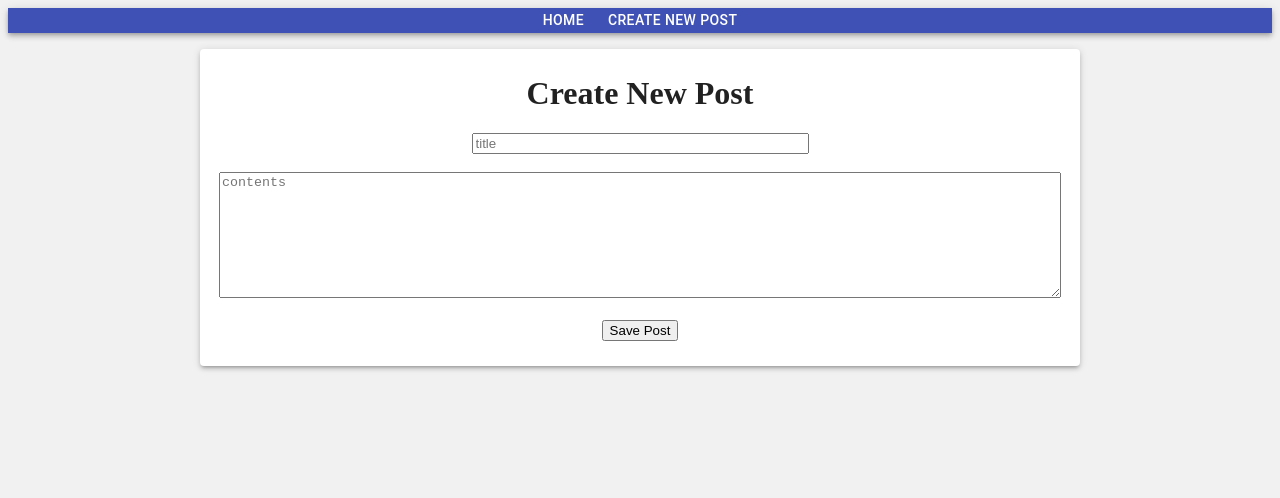
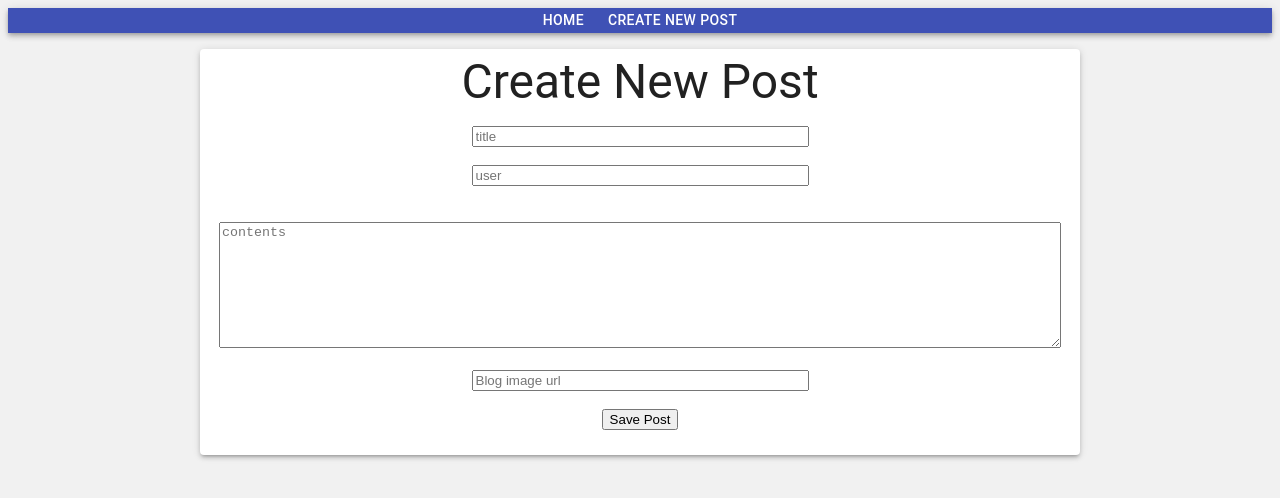
Before and after one commit to bterbs/React-Blog-App, a React (Create React App) app: page /create-new-post in a window 1280 px wide. Shown: the top 498 px of the page. Built offline with nearby package versions, Linux system fonts and the light colour scheme.

Commit message:
Add images to posts.

```diff
--- a/src/Components/App/App.js
+++ b/src/Components/App/App.js
@@ -1,6 +1,7 @@
 import React, { useState, useRef } from "react"
 import { Route, Switch } from "react-router-dom"
 import Container from "@material-ui/core/Container"
+import Card from "@material-ui/core/Card"
 
 import CreateNewPost from "../CreateNewPost/CreateNewPost"
 import DisplayAllPosts from "../DisplayAllPosts/DisplayAllPosts"
@@ -11,12 +12,26 @@ import Error from "../Error/Error"
 const App = () => {
     const [title, setTitle] = useState("")
     const [content, setContent] = useState("")
+    const [user, setUser] = useState("")
+    const [image, setImage] = useState("")
     const [allPosts, setAllPosts] = useState([
-        { title: "First Blog Post", content: "What up world!", id: Date.now() },
+        {
+            title: "First Blog Post",
+            content:
+                "Keffiyeh occupy sartorial, synth thundercats cliche 8-bit la croix nisi iceland salvia. Roof party succulents PBR&B readymade pabst quinoa consectetur lorem.",
+            id: Date.now(),
+            user: "Brittany",
+            image:
+                "https://randomwordgenerator.com/img/picture-generator/57e3d6424351ad14f1dc8460962e33791c3ad6e04e507440772d7cdd9144c4_640.jpg"
+        },
         {
             title: "Second Blog Post",
-            content: "Wubba Lubba Dub Dub!",
-            id: Date.now() + 1
+            content:
+                "Photo booth YOLO craft beer af, heirloom PBR&B qui wayfarers helvetica ad health goth tofu franzen.",
+            id: Date.now() + 1,
+            user: "Brittany",
+            image:
+                "https://randomwordgenerator.com/img/picture-generator/53e3d7454351ac14f1dc8460962e33791c3ad6e04e507440762e7ad3954fcd_640.jpg"
         }
     ])
     const [isModifyPost, setIsModifyPost] = useState(false)
@@ -24,6 +39,8 @@ const App = () => {
 
     const getTitle = useRef()
     const getContent = useRef()
+    const getUser = useRef()
+    const getImage = useRef()
 
     const savePostTitleToState = (event) => {
         setTitle(event.target.value)
@@ -34,15 +51,29 @@ const App = () => {
         console.log(content)
     }
 
+    const savePostImageToState = (event) => {
+        setImage(event.target.value)
+        console.log(image)
+    }
+
+    const savePostUserToState = (event) => {
+        setUser(event.target.value)
+        console.log(user)
+    }
+
     const savePost = (event) => {
         event.preventDefault() // prevent default refreshing behavior of form when user clicks submit
         const id = Date.now()
-        setAllPosts([...allPosts, { title, content, id }])
+        setAllPosts([...allPosts, { title, content, id, user, image }])
         setTitle("")
         setContent("")
+        setUser("")
+        setImage("")
         console.log(allPosts)
         getTitle.current.value = ""
         getContent.current.value = ""
+        getUser.current.value = ""
+        getImage.current.value = ""
     }
 
     const toggleModifyPostComponent = () => {
@@ -61,7 +92,9 @@ const App = () => {
                 return {
                     ...eachPost,
                     title: title || eachPost.title,
-                    content: content || eachPost.content
+                    content: content || eachPost.content,
+                    user: user || eachPost.user,
+                    image: image || eachPost.image
                 }
             }
             return eachPost
@@ -83,13 +116,20 @@ const App = () => {
         })
         return (
             <Container maxWidth="md" className="wrapper-centered">
+                <NavBar />
+                <Card style={{ margin: "1em", padding: "1em" }}>
                     <ModifyPost
                         title={post.title}
                         content={post.content}
+                        user={post.user}
+                        image={post.image}
                         updatePost={updatePost}
                         savePostTitleToState={savePostTitleToState}
                         savePostContentToState={savePostContentToState}
+                        savePostImageToState={savePostImageToState}
+                        savePostUserToState={savePostUserToState}
                     />
+                </Card>
             </Container>
         )
     }
@@ -113,8 +153,12 @@ const App = () => {
                         <CreateNewPost
                             savePostTitleToState={savePostTitleToState}
                             savePostContentToState={savePostContentToState}
+                            savePostImageToState={savePostImageToState}
+                            savePostUserToState={savePostUserToState}
                             getTitle={getTitle}
                             getContent={getContent}
+                            getUser={getUser}
+                            getImage={getImage}
                             savePost={savePost}
                         />
                     </Container>
--- a/src/Components/CreateNewPost/CreateNewPost.js
+++ b/src/Components/CreateNewPost/CreateNewPost.js
@@ -1,5 +1,6 @@
 import React from "react"
 import Paper from "@material-ui/core/Paper"
+import Typography from "@material-ui/core/Typography"
 import "./CreateNewPost.css"
 
 const CreateNewPost = (props) => {
@@ -7,7 +8,10 @@ const CreateNewPost = (props) => {
         <>
             <Paper elevation={3} className="card-new-post">
                 <form onSubmit={props.savePost}>
-                    <h1>Create New Post</h1>
+                    <Typography variant="h3" gutterBottom>
+                        Create New Post
+                    </Typography>
+                    <div>
                         <input
                             type="text"
                             onChange={props.savePostTitleToState}
@@ -16,6 +20,17 @@ const CreateNewPost = (props) => {
                             required
                             ref={props.getTitle}
                         ></input>
+                        <br />
+                        <br />
+                        <input
+                            type="text"
+                            onChange={props.savePostUserToState}
+                            placeholder="user"
+                            size="39"
+                            required
+                            ref={props.getUser}
+                        ></input>
+                    </div>
                     <br />
                     <br />
                     <textarea
@@ -29,6 +44,17 @@ const CreateNewPost = (props) => {
                     ></textarea>
                     <br />
                     <br />
+                    <input
+                        defaultValue={props.image}
+                        ref={props.getImage}
+                        required
+                        onChange={props.savePostImageToState}
+                        text
+                        placeholder="Blog image url"
+                        size="39"
+                    ></input>
+                    <br />
+                    <br />
                     <button>Save Post</button>
                 </form>
             </Paper>
--- a/src/Components/DisplayAllPosts/DisplayAllPosts.js
+++ b/src/Components/DisplayAllPosts/DisplayAllPosts.js
@@ -71,6 +71,8 @@ class DisplayAllPosts extends Component {
                                     id={eachPost.id}
                                     key={eachPost.id}
                                     title={eachPost.title}
+                                    user={eachPost.user}
+                                    image={eachPost.image}
                                     content={eachPost.content}
                                     editPost={this.props.editPost}
                                     deletePost={this.props.deletePost}
--- a/src/Components/ModifyPost/ModifyPost.js
+++ b/src/Components/ModifyPost/ModifyPost.js
@@ -1,9 +1,15 @@
 import React from "react"
+import Button from "@material-ui/core/Button"
+import SaveIcon from "@material-ui/icons/Save"
+import Typography from "@material-ui/core/Typography"
+
 const ModifyPost = (props) => {
     return (
         <>
             <form>
-                <h1>Modify Post</h1>
+                <Typography variant="h3" gutterBottom>
+                    Edit Post
+                </Typography>
                 <input
                     defaultValue={props.title}
                     onChange={props.savePostTitleToState}
@@ -22,7 +28,33 @@ const ModifyPost = (props) => {
                 ></textarea>
                 <br />
                 <br />
-                <button onClick={props.updatePost}>Update Post</button>
+                <input
+                    defaultValue={props.user}
+                    onChange={props.savePostUserToState}
+                    text
+                    placeholder="user"
+                    size="39"
+                ></input>
+                <br />
+                <br />
+                <input
+                    defaultValue={props.image}
+                    onChange={props.savePostImageToState}
+                    text
+                    placeholder="Blog image"
+                    size="39"
+                ></input>
+                <br />
+                <br />
+                <Button
+                    onClick={props.updatePost}
+                    variant="contained"
+                    color="primary"
+                    size="small"
+                    startIcon={<SaveIcon />}
+                >
+                    Update Post
+                </Button>
             </form>
         </>
     )
--- /dev/null
+++ b/src/Components/Post/Post.css
@@ -0,0 +1,3 @@
+section button {
+	margin: 1em;
+}
--- a/src/Components/Post/Post.js
+++ b/src/Components/Post/Post.js
@@ -1,13 +1,53 @@
 import React from "react"
+import Button from "@material-ui/core/Button"
+import Typography from "@material-ui/core/Typography"
+import DeleteIcon from "@material-ui/icons/Delete"
+import { makeStyles } from "@material-ui/core/styles"
+import "./Post.css"
 
-const Post = ({ title, content, editPost, deletePost, id }) => {
+const useStyles = makeStyles((theme) => ({
+    button: {
+        margin: "1em"
+    }
+}))
+
+const Post = ({ title, content, editPost, deletePost, id, user, image }) => {
+    const classes = useStyles()
     return (
         <>
             <section>
-                <h3>{title}</h3>
-                <p>{content}</p>
-                <button onClick={() => editPost(id)}>Edit</button>
-                <button onClick={() => deletePost(id)}>Delete</button>
+                <img
+                    src={image}
+                    style={{ width: "100%", maxWidth: "500px", height: "auto" }}
+                    alt=""
+                />
+                <Typography variant="h5" gutterBottom>
+                    {title}
+                </Typography>
+                <Typography variant="body2" gutterBottom>
+                    {content}
+                </Typography>
+                <Typography variant="body2" gutterBottom>
+                    Author: {user}
+                </Typography>
+                <Button
+                    size="small"
+                    variant="contained"
+                    className={classes.button}
+                    onClick={() => editPost(id)}
+                >
+                    Edit
+                </Button>
+                <Button
+                    size="small"
+                    variant="contained"
+                    color="secondary"
+                    className={classes.button}
+                    startIcon={<DeleteIcon />}
+                    onClick={() => deletePost(id)}
+                >
+                    Delete
+                </Button>
             </section>
         </>
     )
```
Lines whose indentation alone changed are shown as unchanged.
